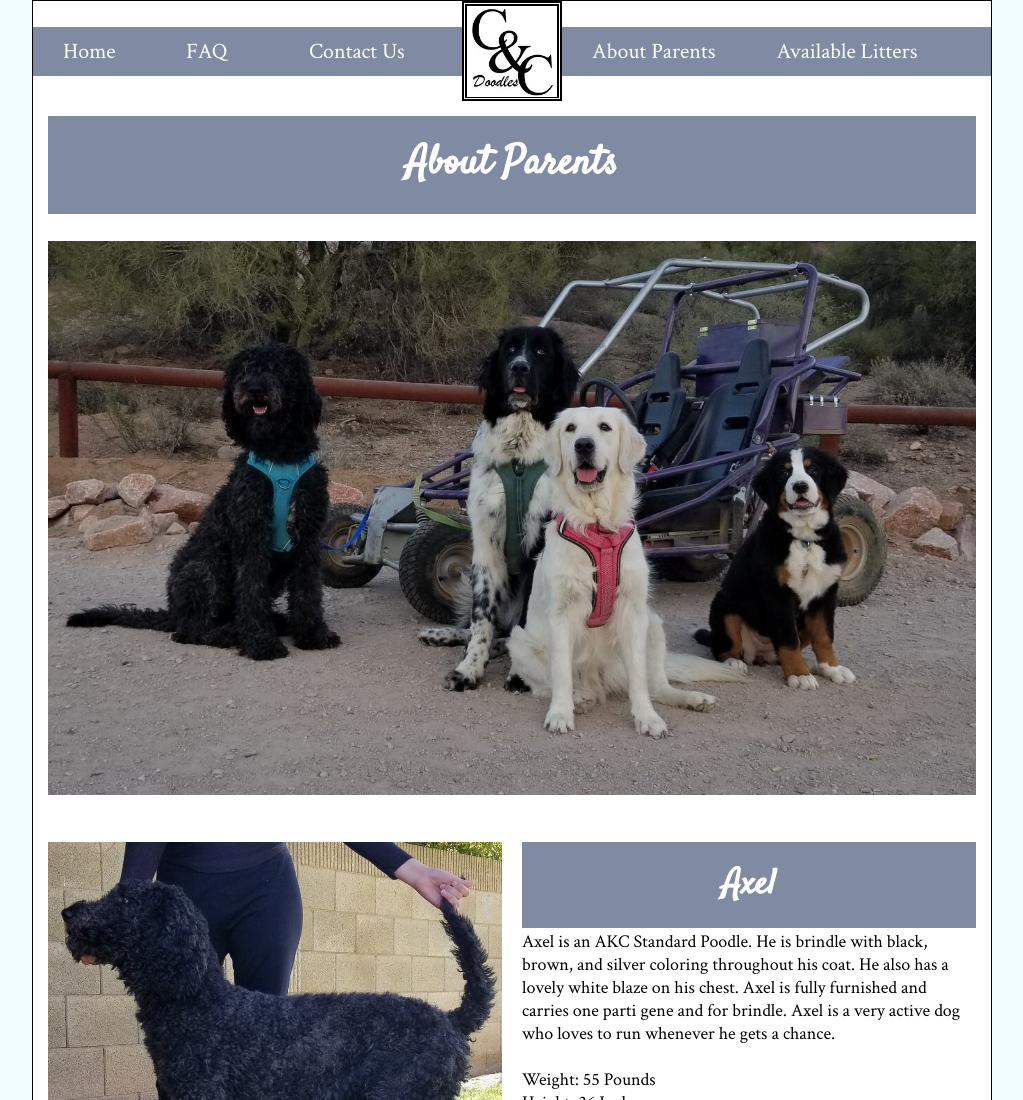
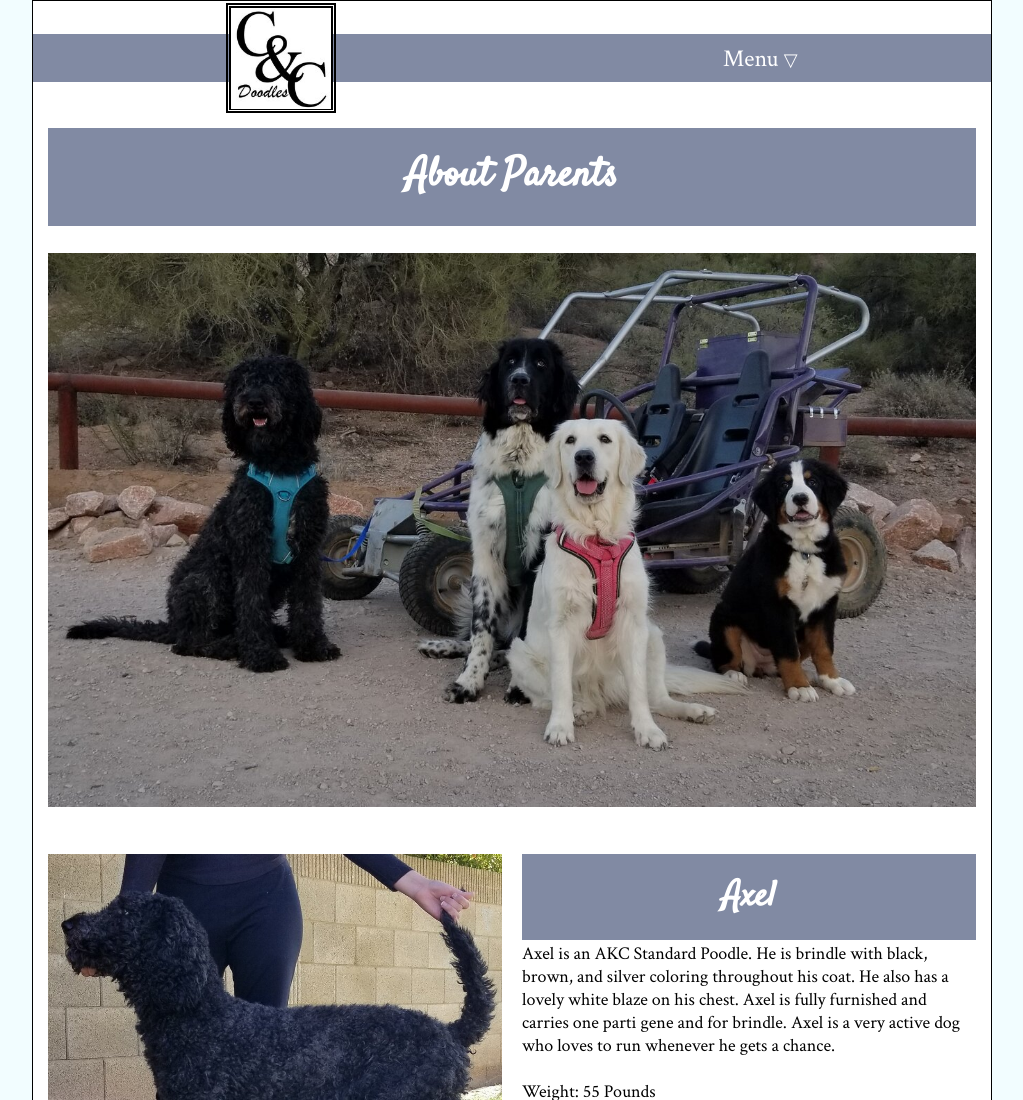
Before and after one commit to wallacejoe/cncdoodles, a plain HTML site: page parents.html in a window 1280 px wide. Shown: the top 1100 px of the page, without its empty margins (128-1151 px from the left). Drawn offline with Linux system fonts and the light colour scheme.

Commit message:
Updated navigation: now a dropdown menu.

```diff
--- /dev/null
+++ b/navigation.js
@@ -0,0 +1,29 @@
+// Array of navigation links
+const navLinks = [
+    { name: "Home", url: "index.html" },
+    { name: "FAQ", url: "faq.html" },
+    { name: "Contact Us", url: "contact.html" },
+    { name: "About Parents", url: "parents.html" },
+    { name: "Available Litters", url: "litters.html" },
+    { name: "About Us", url: "about.html" },
+];
+
+// Function to populate the navigation bar
+function populateNav() {
+  const nav = document.getElementById("site-nav");
+  const ul = document.createElement("ul");
+
+  navLinks.forEach(link => {
+    const li = document.createElement("li");
+    const a = document.createElement("a");
+    a.textContent = link.name;
+    a.href = link.url;
+    li.appendChild(a);
+    ul.appendChild(li);
+  });
+
+  nav.appendChild(ul);
+}
+
+// Call the function to populate the navigation
+populateNav();
--- a/parents.html
+++ b/parents.html
@@ -12,23 +12,12 @@
 <body>
   <div id="content">
     <header>
-      <nav class="header-nav-1">
-        <ul>
-          <li><a href="index.html">Home</a></li>
-          <li><a href="faq.html">FAQ</a></li>
-          <li><a href="contact.html">Contact Us</a></li>
-        </ul>
-      </nav>
-      <div class="logo-box">
-        <img src="Website Pictures\Logo Stuff\Cookies and Cream Doodles Logo.jpg"
-          alt="Arizona Doodles Bernedoodles" />
-      </div>
-      <nav class="header-nav-2">
-        <ul>
-          <li><a href="parents.html">About Parents</a></li>
-          <li><a href="litters.html">Available Litters</a></li>
-        </ul>
-      </nav>
+      <div class="header-bar"></div>
+        <div class="logo-box">
+          <img src="Website Pictures\Logo Stuff\Cookies and Cream Doodles Logo.jpg"
+            alt="Arizona Doodles Bernedoodles" />
+        </div>
+        <nav id="site-nav">Menu <span class="down-icon">▽</span></nav>
     </header>
 
     <main>
@@ -136,5 +125,5 @@
     </footer>
   </div>
 </body>
-
+<script src="navigation.js"></script>
 </html>
--- a/style.css
+++ b/style.css
@@ -1,6 +1,5 @@
 /* Fonts from Google Fonts - more at https://fonts.google.com */
 @import url("https://fonts.googleapis.com/css?family=Crimson+Text|Satisfy");
-
 body {
   background-color: #F2FDFF;
   font-family: "Crimson Text", "Times New Roman", serif;
@@ -23,16 +22,77 @@ h6 {
   padding: 0.5em 1em;
   font-size: 2em;
 }
+ul {
+  margin: 0;
+  padding: 0;
+}
 header {
-  display: grid;
-  grid-template-columns: 1fr 100px 1fr;
+  margin-top: 2px;
+  display: flex;
   align-items: center;
+  justify-content: space-around;
+  position: relative;
+}
+.header-bar {
+  width: 100%;
+  height: 3rem;
+  background-color: #818AA3;
+  position: absolute;
+}
+.logo-box {
+  justify-self: center;
+  max-width: 100px;
+  max-height: 100px;
+  z-index: 1;
+  border: 5px double;
+}
+.down-icon {
+  font-size: large;
+}
+#site-nav {
+  cursor: pointer;
+  position: relative;
+  color: white;
+  font-size: x-large;
+}
+/* Dropdown menu */
+#site-nav ul {
+  display: none;
+  position: absolute;
+  right: -50%;
+  padding: 5px;
+  background-color: white;
+  border-radius: 5px;
+  border: 1px solid #afb6cc;
+  list-style: none;
+  min-width: 150px;
+  z-index: 10;
+}
+#site-nav:hover ul {
+  display: flex; /* show dropdown on hover */
+  flex-direction: column;
+}
+#site-nav ul li {
+  align-self: center;
+  width: 100%;
+  display: flex;
+}
+#site-nav ul li a {
+  text-align: center;
+  width: 100%;
+  border-radius: 5px;
+  color: black;
+  font-size: 1.2rem;
+  text-decoration: none;
+}
+#site-nav ul li a:hover {
+  background-color: #afb6cc;
 }
 button {
   cursor: pointer;
 }
 nav a {
-  color: white;
+  color: black;
   font-size: 1.1em;
   text-decoration: none;
 }
@@ -46,30 +106,6 @@ p a {
 p a:hover {
   background-color: white;
   color: black;
-}
-nav ul {
-  list-style: none;
-  display: grid;
-  grid-template-columns: repeat(auto-fit, minmax(5em, 1fr));
-  margin: 0;
-  padding: 10px;
-  padding-left: 30px;
-  padding-right: 30px;
-  background-color: #818AA3;
-}
-.header-nav-1 {
-  grid-column: 1/2;
-}
-.logo-box {
-  grid-column: 2/3;
-  justify-self: center;
-  max-width: 100px;
-  max-height: 90px;
-  z-index: 1;
-  border: 5px double;
-}
-.header-nav-2 {
-  grid-column: 3/4;
 }
 a img {
   max-width: 50px;
@@ -241,15 +277,6 @@ footer {
   margin-right: 10px;
 }
 /*The following code is for the Contact Us page*/
-/*input,
-textarea {
-  border: 1px solid black;
-  color: black;
-}
-input:focus,
-textarea:focus {
-  border-color: #000;
-}*/
 .contact-grid {
   display: grid;
   grid-template-columns: 1fr;
@@ -271,62 +298,6 @@ textarea:focus {
   padding-bottom: 20px;
   /*margin-bottom: -5px;*/
 }
-/* .contact-form {
-  justify-self: center;
-  width: 100%;
-  max-width: 960px;
-}
-.form-grid {
-  list-style: none;
-  display: grid;
-  grid-template-columns: 1fr 1fr;
-  grid-gap: 1em;
-  padding: 15px;
-}
-.email {
-  grid-column: 1/3;
-}
-.first-name {
-  grid-column: 1/2;
-}
-.last-name {
-  grid-column: 2/3;
-}
-.message {
-  grid-column: 1/3;
-}
-.button {
-  grid-column: 1/3;
-  justify-self: center;
-}
-.asterik {
-  font-size: 14px;
-}
-#mail {
-  width: 100%;
-  max-width: 960px;
-  height: 30px;
-}
-#first-name {
-  width: 100%;
-  max-width: 500px;
-  height: 30px;
-}
-#last-name {
-  width: 100%;
-  max-width: 500px;
-  height: 30px;
-}
-#msg {
-  width: 100%;
-  max-width: 960px;
-  height: 200px;
-}
-#button {
-  height: 45px;
-  width: 140px;
-  font-size: 20px;
-} */
 #feedback {
   background-color: black;
   color: white;
```
Also changed, not shown: about.html (+7 -18 lines), contact.html (+7 -18 lines), faq.html (+6 -18 lines), index.html (+7 -18 lines), litters.html (+6 -18 lines).
